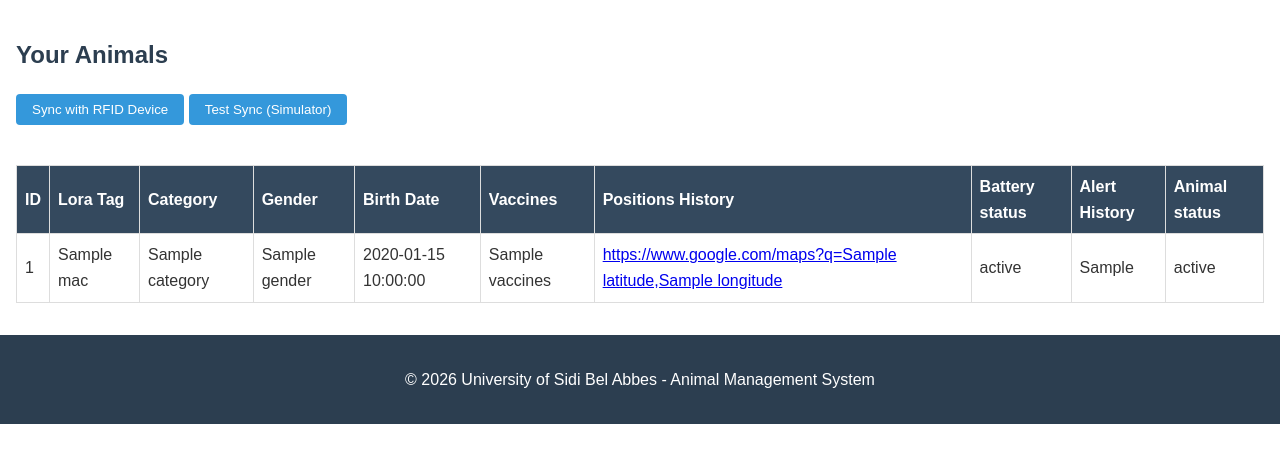
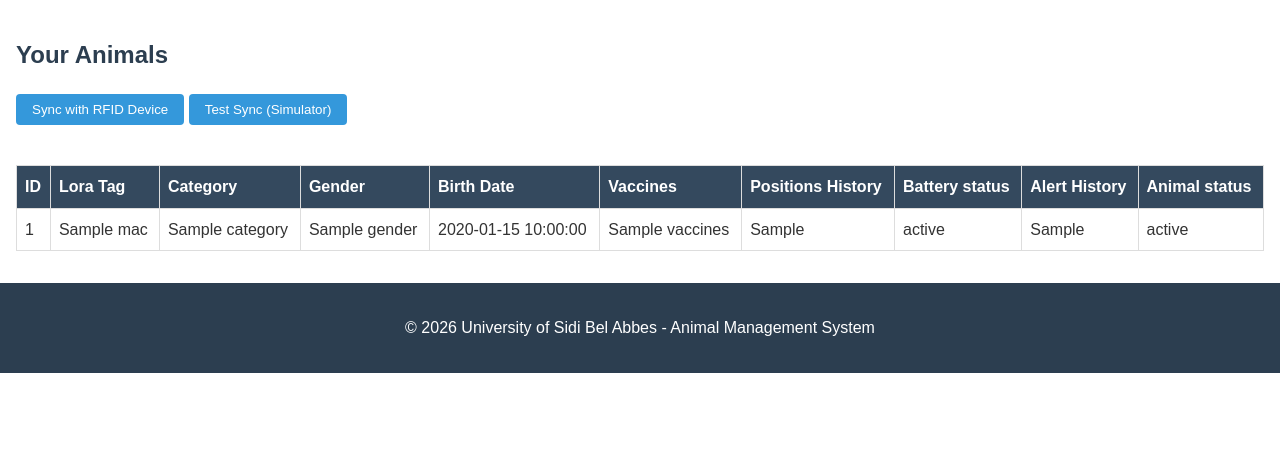
Before and after one commit to animalmanagementbouclelora2526/animal_management, a Flask app: template templates/eleveur/dashboard.html in a window 1280 px wide. Shown: the part 190-653 px from the top of the page. Run offline with Flask 3, Linux system fonts and the light colour scheme; the template is opened without the code that fills it: most values are stand-ins (such as "Sample title", 1, 10 or a date in 2020); parts of the project's set-up code (start-up, migrations or seed data) failed here and were passed over.

Commit message:
Update dashboard.html

```diff
--- a/templates/eleveur/dashboard.html
+++ b/templates/eleveur/dashboard.html
@@ -34,12 +34,7 @@
                         <td>{{ animal.Gender }}</td>
                         <td>{{ animal.Birth_date }}</td>
                         <td>{{ animal.Vaccines }}</td>
-                        <td>
-                            <a href="https://www.google.com/maps?q={{ animal.Latitude }},{{ animal.Longitude }}"
-                                target="_blank">
-                                https://www.google.com/maps?q={{ animal.Latitude }},{{ animal.Longitude }}
-                            </a>
-                        </td>
+                        <td>{{ animal['Position_Hist'] }}</td>
                         <td>{{ animal['Battery_status'] }}</td>
                         <td>{{ animal['Aler_Hist'] }}</td>
                         <td>{{ animal['Animal_status'] }}</td>
```
